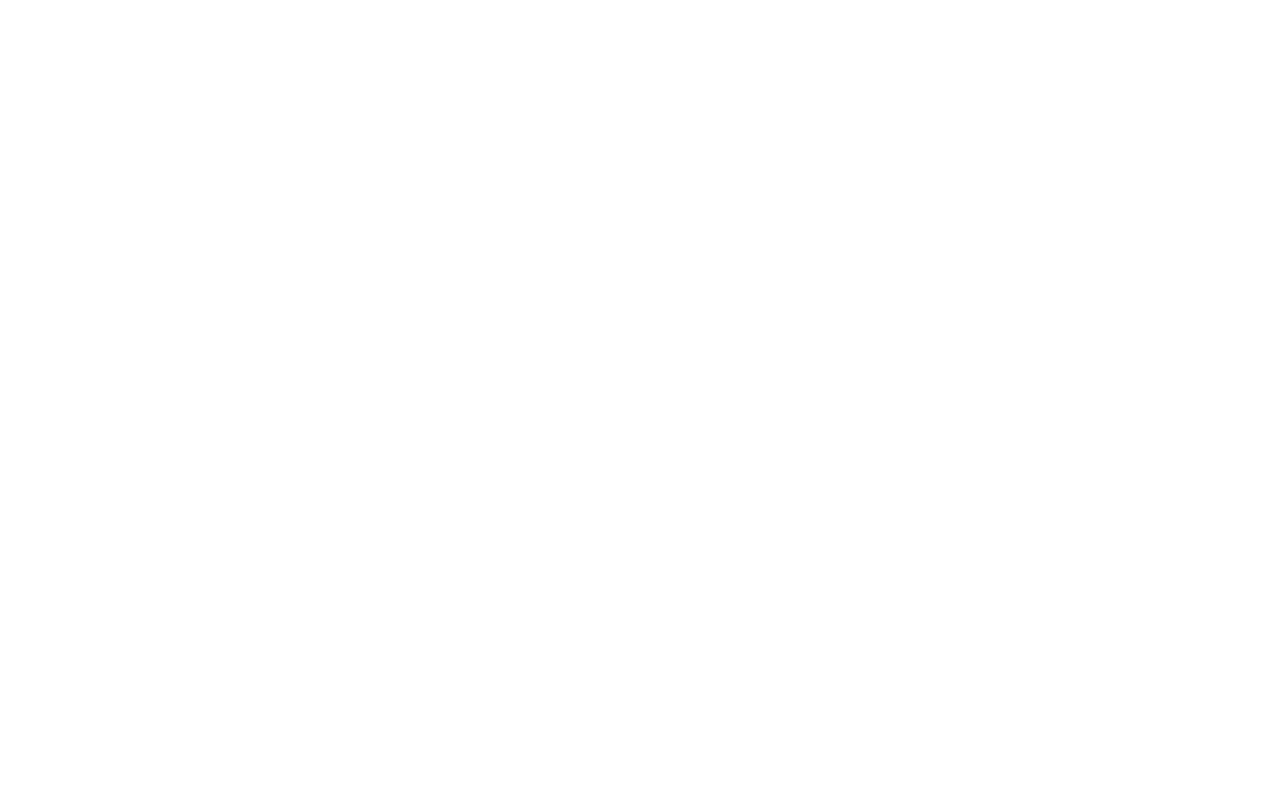
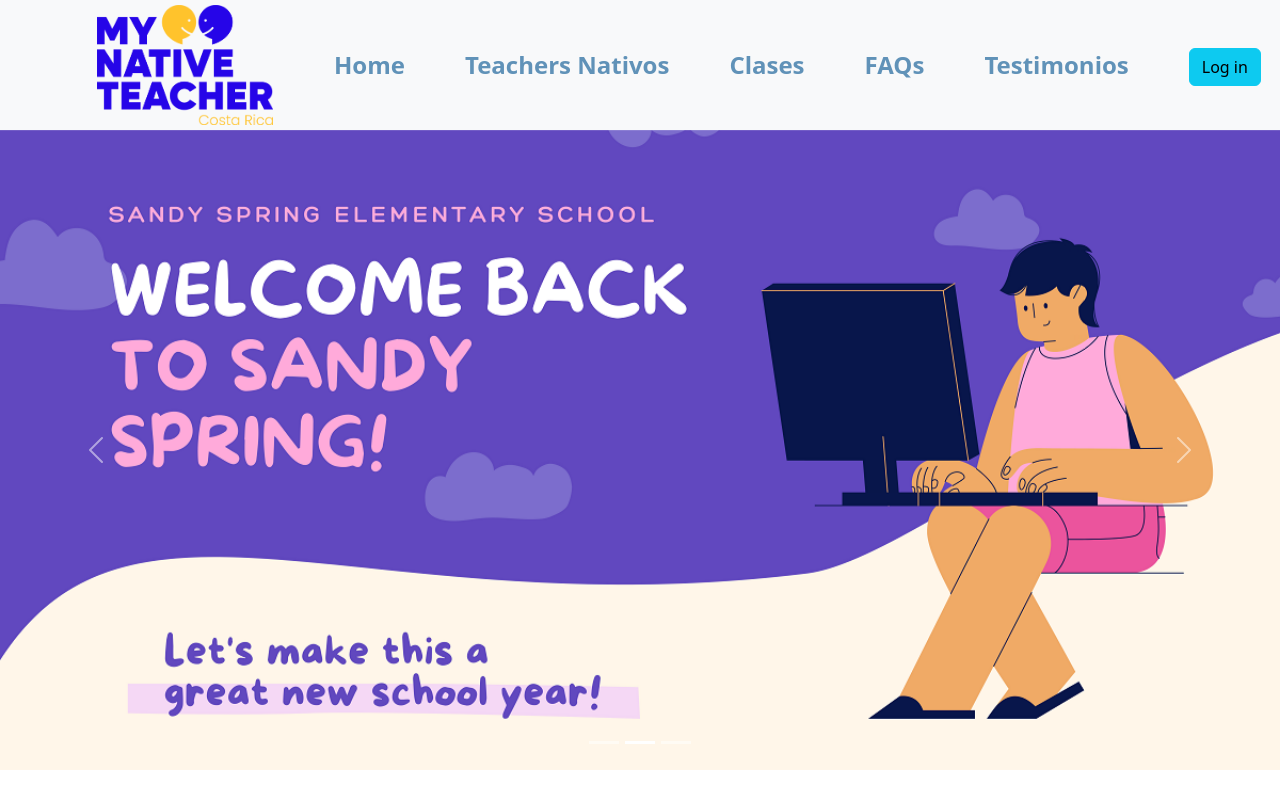
Before and after one commit to GH-2018-prod/mntcrv3, a React (Vite) app: page / in a window 1280 px wide. Before the commit this address had no page. Shown: the top 800 px of the page. Built offline with nearby package versions, Linux system fonts and the light colour scheme.

Commit message:
adding base url mntcrv3

```diff
--- a/src/Router/AppRouter.jsx
+++ b/src/Router/AppRouter.jsx
@@ -5,7 +5,7 @@
 export const AppRouter = () => {
   return (
     <Routes>
-        <Route path="/home" element={ <Home/> }/>
+        <Route path="/*" element={ <Home/> }/>
         <Route path="/teachers" element={ <Teachers /> }/>
     </Routes>
   )
```
Also changed, not shown: 2 other files (tests, documents, lock files or other folders).
